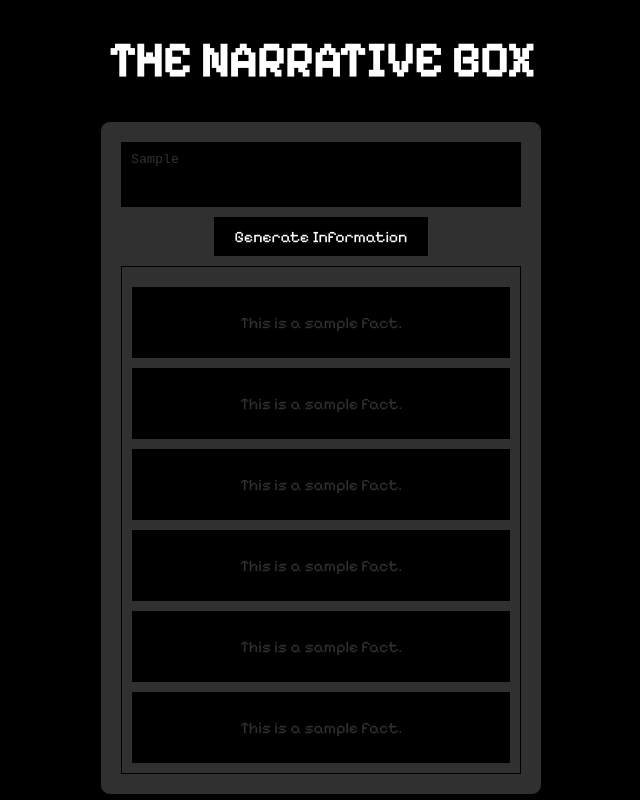
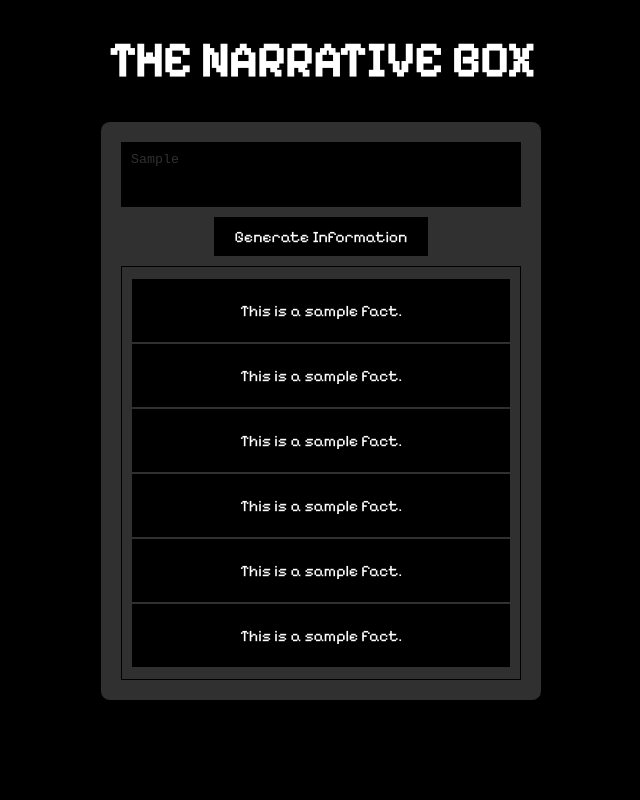
Before and after one commit to tom-plant/the-narrative-box, a React (Create React App) app: page / in a window 1280 px wide. Both pictures are taken after typing "Sample" into the empty fields and a click on the button "Generate Information". Shown: the whole page, without its empty margins (319-959 px from the left). Built offline with nearby package versions, Linux system fonts and the light colour scheme.

Commit message:
Add click limit logic and box selection/deselection

```diff
--- a/src/components/InputInterface/AvailableInformation/AvailableInformation.css
+++ b/src/components/InputInterface/AvailableInformation/AvailableInformation.css
@@ -1,13 +1,13 @@
 /* AvailableInformation.css */
 
 .available-information {
-  border: 1px solid black; /* Add a thin black border */
-  padding: 10px; /* Add padding as needed */
-  text-align: center; /* Center text horizontally */
+  border: 1px solid black;
+  padding: 10px;
+  text-align: center;
   margin-top: 10px;
 }
 
 .available-information-title {
-  font-family: 'Pixelify Sans', sans-serif; /* Set the font-family to Pixelify Sans */
-  font-size: 20px; /* Adjust the font size as needed */
+  font-family: 'Pixelify Sans', sans-serif;
+  font-size: 20px;
 }
--- a/src/components/InputInterface/AvailableInformation/AvailableInformation.jsx
+++ b/src/components/InputInterface/AvailableInformation/AvailableInformation.jsx
@@ -1,22 +1,40 @@
-// AvailableInformation.jsx
-
-import React from 'react';
+import React, { useState } from 'react';
 import FactBox from './FactBox';
 import './AvailableInformation.css';
 
 function AvailableInformation({ factCount }) {
+  const [boxClicked, setBoxClicked] = useState(new Array(factCount).fill(false));
+  const [clickCount, setClickCount] = useState(0);
+
   const factBoxes = [];
 
+  const handleBoxClick = (index) => {
+    const updatedClickedState = [...boxClicked];
+    updatedClickedState[index] = !updatedClickedState[index];
+
+    // Calculate the new click count based on the updated state
+    const newClickCount = updatedClickedState.filter((clicked) => clicked).length;
+
+    // Check if the new click count is within the limit (0 to 5)
+    if (newClickCount <= 5) {
+      setBoxClicked(updatedClickedState);
+      setClickCount(newClickCount);
+    }
+  };
+
   for (let i = 0; i < factCount; i++) {
-    factBoxes.push(<FactBox key={i} />);
+    const boxClass = boxClicked[i] ? 'fact-box clicked' : 'fact-box';
+
+    factBoxes.push(
+      <div key={i} className={boxClass} onClick={() => handleBoxClick(i)}>
+        <FactBox />
+      </div>
+    );
   }
 
   return (
     <div className="available-information">
-      {/* This div will hold the generated FactBox components */}
-      {factBoxes.length > 0 && (
-        <div className="fact-box-container">{factBoxes}</div>
-      )}
+      {factBoxes.length > 0 && factBoxes}
     </div>
   );
 }
--- a/src/components/InputInterface/AvailableInformation/FactBox.css
+++ b/src/components/InputInterface/AvailableInformation/FactBox.css
@@ -1,10 +1,23 @@
 /* FactBox.css */
 
+/* FactBox styles (initial state) */
 .fact-box {
+  /* Styles for the container, including background color */
+  background-color: black; /* Add the background color for the initial state */
+  padding: 2px;
+  font-family: 'Pixelify Sans', sans-serif;
+  font-size: 16px;
+  margin-top: 2px;
+  margin-bottom: 2px;
   background-color: black; /* Set the box background to black */
   color: #303030; /* Set the text color to dark gray (#303030) */
-  padding: 10px; /* Add padding as needed */
-  font-family: 'Pixelify Sans', sans-serif; /* Set the font-family to Pixelify Sans */
-  font-size: 16px; /* Adjust the font size as needed */
-  margin-top: 10px; /* Add margin to separate facts (adjust as needed) */
 }
+
+.fact-text {
+  color: white; /* Initial text color (white) */
+}
+
+/* Update the FactBox container when clicked */
+.fact-box.clicked {
+  background-color: white; /* Set the background to white when clicked */
+}
--- a/src/components/InputInterface/AvailableInformation/FactBox.jsx
+++ b/src/components/InputInterface/AvailableInformation/FactBox.jsx
@@ -3,11 +3,13 @@
 import React from 'react';
 import './FactBox.css';
 
-function FactBox() {
+function FactBox({ clicked }) {
+  const boxClass = clicked ? 'fact-box clicked' : 'fact-box';
+  const textClass = clicked ? 'fact-text clicked-text' : 'fact-text';
+
   return (
-    <div className="fact-box">
-      {/* You can customize the content of each FactBox */}
-      <p className="fact-text">This is a sample fact.</p>
+    <div className={boxClass}>
+      <p className={textClass}>This is a sample fact.</p>
     </div>
   );
 }
```
